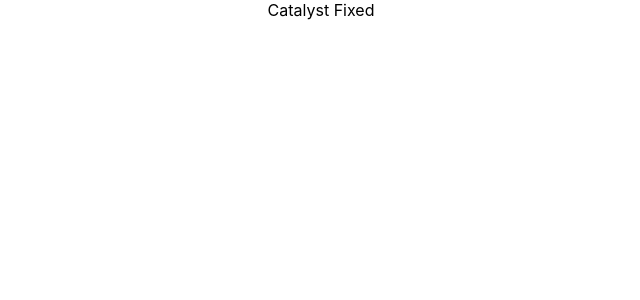
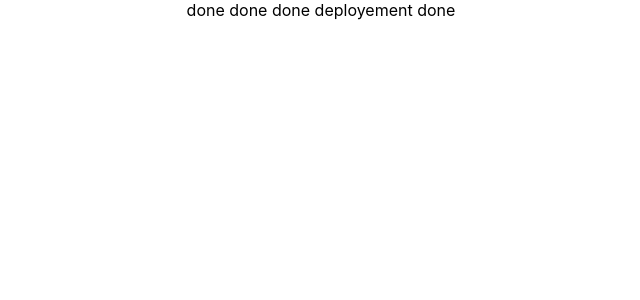
Before and after one commit to kedar-007/Catalyst-CICD, a React (Create React App) app in the folder react-app/: page / in a window 1280 px wide. Shown: the top 300 px of the page, without its empty margins (319-959 px from the left). Built offline with nearby package versions, Linux system fonts and the light colour scheme.

Commit message:
FIXED CICD -WORKING

```diff
--- a/react-app/src/App.js
+++ b/react-app/src/App.js
@@ -4,7 +4,7 @@ import './App.css';
 function App() {
   return (
     <div className="App">
-    Catalyst Fixed
+      done done done deployement done
     </div>
   );
 }
```
